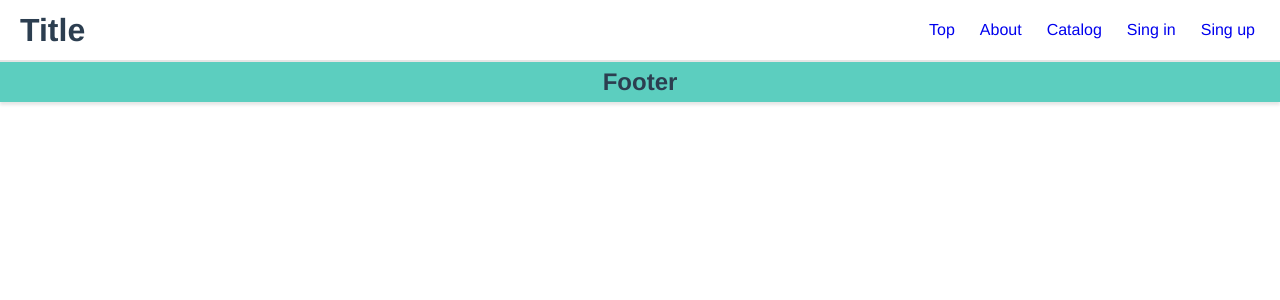
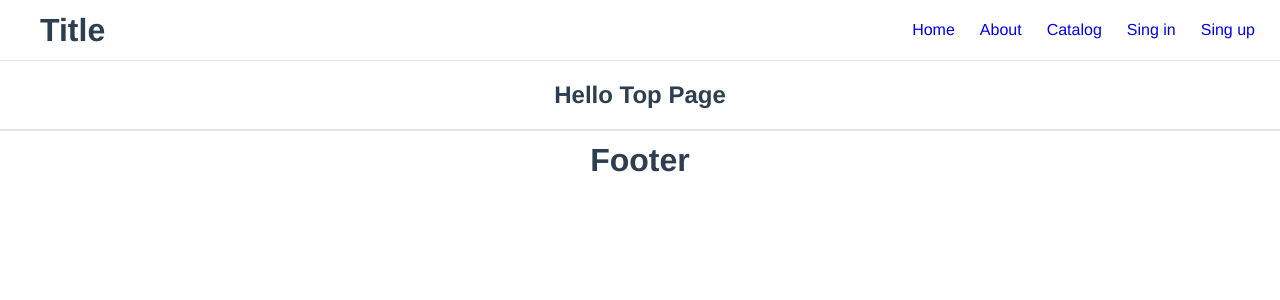
Before and after one commit to GORiDELiA/mySite, a Vue app: page / in a window 1280 px wide. Shown: the top 300 px of the page. Built offline with nearby package versions, Linux system fonts and the light colour scheme.

Commit message:
NotFoundページの追加

```diff
--- a/src/components/FooterComponent.vue
+++ b/src/components/FooterComponent.vue
@@ -1,6 +1,6 @@
 <template>
   <div class="container">
-    <h2>{{ pageTitle }}</h2>
+    <h1>{{ pageTitle }}</h1>
   </div>
 </template>
 
@@ -16,20 +16,11 @@ export default {
 
 <style scoped>
 .container {
-  height: 40px;
-  background: #5ccebf;
-  box-shadow: 0px 3px 3px rgba(0, 0, 0, 0.1);
   display: flex;
+  align-items: center;
   justify-content: center;
-  align-items: center;
-  clear: both;
+  height: 60px;
+  border-top: solid 2px rgba(0,0,0,.1);
 }
 
-.footer a {
-  text-decoration: none;
-  color: #2c3e50;
-  /* margin: 0 10px; */
-  padding: 3px 10px;
-  background: #5ccebf;
-}
 </style>
--- a/src/components/HeaderComponent.vue
+++ b/src/components/HeaderComponent.vue
@@ -2,7 +2,7 @@
   <div class="container">
     <h1 class="title">Title</h1>
     <ul class="menu">
-      <li class="menu-item"><router-link to="/top">     Top      </router-link></li>
+      <li class="menu-item"><router-link to="/">     Home      </router-link></li>
       <li class="menu-item"><router-link to="/about">   About    </router-link></li>
       <li class="menu-item"><router-link to="/catalog"> Catalog  </router-link></li>
       <li class="menu-item"><router-link to="/singin">  Sing in  </router-link></li>
@@ -28,16 +28,11 @@ export default {
   align-items: center;
   justify-content: space-between;
   height: 60px;
-  /* width: 100%; */
-  /* background: white; */
-  /* box-shadow: 0px 3px 3px 5px rgba(0, 0, 0, 0.1); */
-  /* background-clip: padding-box; */
-  border-bottom: solid 2px rgba(0,0,0,.1);
-  }
+  border-bottom: solid 1px rgba(0,0,0,.1);
+}
 
 .title {
-  margin-left: 20px;
-  /* font-size: 25px; */
+  margin-left: 40px;
 }
 .menu {
   display: flex;
--- a/src/router/index.js
+++ b/src/router/index.js
@@ -2,9 +2,9 @@ import { createRouter, createWebHistory } from 'vue-router'
 
 const routes = [
   {
-    path: '/top',
-    name: 'Top',
-    component: () => import('@/views/Top')
+    path: '/',
+    name: 'Home',
+    component: () => import('@/views/Home')
   },
   {
     path: '/about',
@@ -26,6 +26,11 @@ const routes = [
     name: 'SingUp',
     component: () => import('@/views/SingUp.vue')
   },
+  {
+    path: '/:notFound(.*)',
+    name: 'NotFound',
+    component: () => import('@/views/NotFound.vue')
+  }
 ]
 
 const router = createRouter({
@@ -33,4 +38,5 @@ const router = createRouter({
   routes
 })
 
+
 export default router
--- a/src/views/Top.vue
+++ b/src/views/Home.vue
@@ -10,7 +10,7 @@
 
 export default {
   components: {},
-  name: "Top",
+  name: "Home",
   data() {
     return {};
   },
--- /dev/null
+++ b/src/views/NotFound.vue
@@ -0,0 +1,21 @@
+<template>
+  <div>
+    <div>
+      <h2>Hello NotFound Page</h2>
+    </div>
+  </div>
+</template>
+
+<script>
+
+export default {
+  components: {},
+  name: "NotFound",
+  data() {
+    return {};
+  },
+};
+</script>
+
+<style>
+</style>
```
